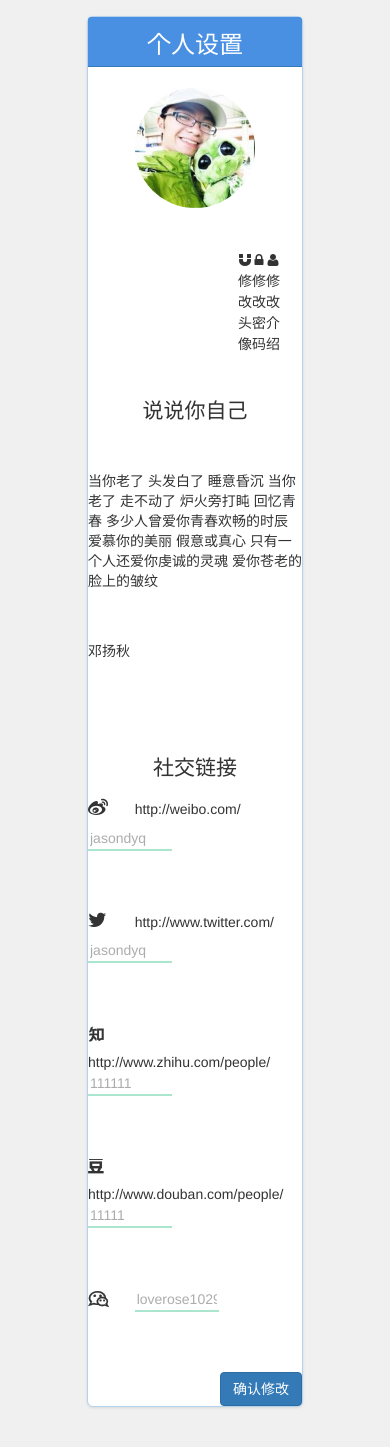
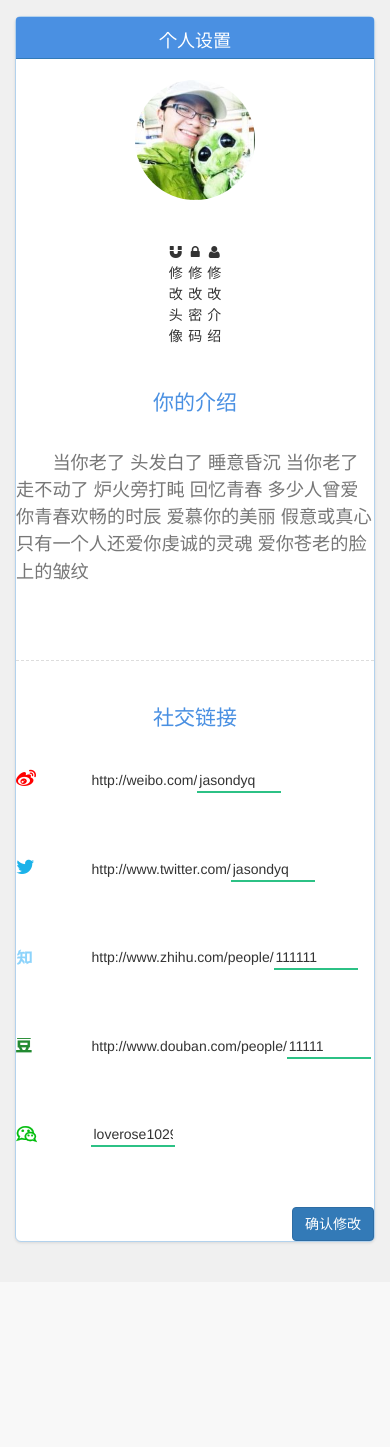
Before and after one commit to jas0ndyq/flask-me, a Flask app: page /accounts/settings in a window 390 px wide. Shown: the part 54-1501 px from the top of the page. After the commit the page ends 1298 px from the top, so only its background shows below. Run offline with Flask 2, Linux system fonts and the light colour scheme; a user stored in the database is signed in; data comes from the database, SQL or seed files in the repository; both versions use the stored data as it was after the commit; some libraries are stand-ins or nearby versions.

Commit message:
start responsive

```diff
--- a/app/static/css/test.css
+++ b/app/static/css/test.css
@@ -11,12 +11,16 @@ body {
 	margin-right: auto;
 
 }
-
+@media (max-width: 767px) {
+	.row {width: 100%;}
+}
 .myRow {
 	width: 50%;
 }
+
+
 .panel-heading {
-	height: 50px;
+	height: 3em;
 
 }
 
@@ -65,7 +69,11 @@ body {
 }
 
 p.userBody {
-	padding-bottom: 30px;
+	padding-bottom: 1.3em;
+	color: #777;
+	line-height: 1.5em;
+	font-size: 1.3em;
+	text-indent: 2em;
 }
 .form-control_media {
     border-top-width: 0px;
@@ -81,17 +89,15 @@ p.userBody {
     border-bottom-color: #2CC185;
     border-left-color: #000000;
     width: 6em;
-    opacity: 0.4;
 }
 .form-control_media:focus {
 	outline:none;
 	border-bottom-width: 2px;
 	border-bottom-color: #2CC185;
-	opacity: 1
+	opacity: 0.6
 }
 .form-control_media:hover {
 	outline:none;
-	opacity: 0.6
 }
 img.userShow {
 	width: 120px;
@@ -109,6 +115,8 @@ img.userIndexShow {
 	display: inline;
 	margin-left: 0.5em;
 	font-size: 1.5em;
+	color: #333;
+	font-weight: bold;
 }
 
 .usernameShow {
@@ -135,6 +143,7 @@ img.userIndexShow {
 	text-align: center;
 	margin-left: auto;
 	margin-right: auto;
+	transition: background .3s;
 	-webkit-flex: 1 0 10%;
 	flex: 1 0 10%;
 
@@ -160,6 +169,9 @@ img.userIndexShow {
 	display: inline-block;
 	margin: auto
 }
+
+
+
 .labelMedia {
 	width: 20%;
 	font-size: 20px;
@@ -168,6 +180,8 @@ img.userIndexShow {
 	text-align: center;
 	margin-top: 2em;
 	font-size: 1.5em;
+	margin-bottom: 1.5em;
+	color: #4a90e2;
 }
 .inner-right {
 	width: 80%;
@@ -175,13 +189,18 @@ img.userIndexShow {
 .formMedia {
 	width: 100%;
 }
+#userTitle {
+	color: #333;
+}
 .userContent {
 	max-width: 480px;
 	margin-left: auto;
-	margin-right: auto
+	margin-right: auto;
+	margin-top: 1.5em;
 }
 .indexName {
 	margin-bottom: 1.5em;
+
 }
 .indexContent {
 	border-bottom: 1px  gray;
@@ -245,3 +264,28 @@ img.userIndexShow {
 #passSet {
 	text-align: left;
 }
+#showSpan {
+  	cursor: pointer;
+}
+i.icon-weibo {
+	color: red;
+}
+i.icon-twitter {
+	color: #1BB2E9;
+}
+i.zhihu {
+	color: #8CD3FB;
+}
+i.douban {
+	color: #228A31;
+}
+i.weixin {
+	color: #00BD0C;
+}
+
+hr.hrSetting {
+	border-bottom: 0;
+	border-style: dashed;
+	border-color: #ddd;
+	width: auto;
+}
--- a/app/templates/accounts/create.html
+++ b/app/templates/accounts/create.html
@@ -8,7 +8,7 @@
 	<div class='row myRow'>
 		<div class='panel panel-primary myPanel'>
 			<div class='panel-heading'>
-				<h3 class='text-center'>注册</h3>
+				<h4 class='text-center'>注册</h4>
 			</div>
 			<div class='panel-body'>
 			<form method='POST' autocomplete="off">
--- a/app/templates/accounts/settings.html
+++ b/app/templates/accounts/settings.html
@@ -17,7 +17,7 @@
 	{% if current_user.is_authenticated() %}
 	<div class='panel panel-primary myPanel'>
 		<div class='panel-heading'>
-			<h3 class='text-center'>个人设置</h3>
+			<h4 class='text-center'>个人设置</h4>
 		</div>
 	<div class='panel-body'>
 		<div class='avatar'>
@@ -26,7 +26,7 @@
 	<div class='userSet1'>
 		<div class='userSetUper'>
 		<i class="fa icon-magnet" data-toggle="collapse" data-target="#collapseAvatar" aria-expanded="false" aria-controls="collapseExample">
-			<span  data-toggle="modal" data-target=".bs-example-modal-sm">修改头像</span>
+			<span  data-toggle="modal" data-target=".bs-example-modal-sm" id='showSpan'>修改头像</span>
 		</i>
 		<div class="modal fade bs-example-modal-sm" tabindex="-1" role="dialog" aria-labelledby="mySmallModalLabel" aria-hidden="true">
   			<div class="modal-dialog">
@@ -51,7 +51,7 @@
 
 		<div class='userPassSet'>
 			<i class="fa icon-lock">
-				<span  data-toggle="modal" data-target=".bs-example-modal-sm2">修改密码</span>
+				<span  data-toggle="modal" data-target=".bs-example-modal-sm2" id='showSpan'>修改密码</span>
 			</i>
 			<div class="modal fade bs-example-modal-sm2" tabindex="-1" role="dialog" aria-labelledby="mySmallModalLabel" aria-hidden="true">
   			<div class="modal-dialog">
@@ -89,29 +89,28 @@
 		{% if user_content %}
 		<div class='userPassSet'>
 			<i class="fa icon-user">
-				<span   data-toggle="modal" data-target=".bs-example-modal-sm1">修改介绍</span>
+				<span   data-toggle="modal" data-target=".bs-example-modal-sm1" id='showSpan'>修改介绍</span>
 			</i>
 		</div>
 		{% endif %}
 	</div>
 
 		<div class='userSet'>
-		<p class='titleSet'>说说你自己</p>
+		<p class='titleSet'>
+		{% if not user_content %}
+			说说你自己
+		{% else %}
+			你的介绍
+		{% endif %}
+		</p>
 		<form method='POST' type='text'>
 		{{ form.csrf_token }}
-		<div class='form-group'>
-			<label for='content-box'></label>
-		</div>
+
 		{% if user_content %}
 		<div>
-			<p>{{ user_content.body }}</p> <br>
+			<p class='userBody'>{{ user_content.body }}</p> <br>
 		</div>
-		<br>
-		{% if user.nickname %}
-		<div>
-			<p>{{user.nickname}}</p>
-		</div>
-		{% endif %}
+
 		<div class="modal fade bs-example-modal-sm1" tabindex="-1" role="dialog" aria-labelledby="mySmallModalLabel" aria-hidden="true">
   			<div class="modal-dialog">
     			<div class="modal-content">
@@ -122,7 +121,11 @@
 				<div class='modal-body'>
 					<div class='form-group'>
 						<label for='nickname'>你的大名</label>
-						{{form.nickname(type='text', class_='form-control', id='nickname')}}
+						{% if user.nickname %}
+						{{form.nickname(type='text', class_='form-control', id='nickname', value=user.nickname)}}
+						{% else %}
+						{{form.nickname(type='text', class_='form-control', id='nickname', placeholder='写出你的大名or小名～，让我们认识你')}}
+						{% endif %}
 					</div>
 					<div class='form-group'>
 						<label for='content-box'>告诉我们关于你</label>
@@ -141,14 +144,17 @@
 		{% else %}
 		<div class='form-group'>
 			<label for='nickname'>你的大名</label>
-			{{form.nickname(type='text', class_='form-control', id='nickname')}}
+			{% if not user.nickname %}
+			{{form.nickname(type='text', class_='form-control', id='nickname', placeholder='记得写你的名字啊～就像考试那样')}}
+			{% else %}
+			{{form.nickname(type='text', class_='form-control', id='nickname', value=user.nickname)}}
+			{% endif %}
 		</div>
 		<div class='form-group'>
 				<label for='content-box'>告诉我们关于你</label>
 				<textarea type='text' rows='3' name='contentbox' class='form-control' id='content-box' placeholder='在这里介绍你自己'></textarea>
 		</div>
 		{% endif %}
-		<br>
 		{% if not user_content %}
 		<div class='signButton'>
 			<button type='submit' class='btn btn-primary'>
@@ -157,7 +163,7 @@
 		</div>
 		{% endif %}
 		</form>
-		<br>
+		<hr class='hrSetting'>
 		<p class='titleSet'>社交链接</p>
 		<form method='POST' class='form-inline'>
 		{{form_media.csrf_token}}
@@ -172,17 +178,17 @@
 		</div>
 		<br><br>
 		<div class='form-group formMedia'>
-			<label for='content-zhihu' class='labelMedia'><i class="icon iconfont">&#xe6d1;</i></label>
+			<label for='content-zhihu' class='labelMedia'><i class="icon iconfont zhihu">&#xe6d1;</i></label>
 			<span class='inner-right'>http://www.zhihu.com/people/{{ form_media.zhihu(type='text', class_='form-control_media', id='content-zhihu', value=user_media.zhihu) }}</span>
 		</div>
 		<br><br>
 		<div class='form-group formMedia'>
-			<label for='content-douban' class='labelMedia'><i class='icon iconfont'>&#xe633;</i></label>
+			<label for='content-douban' class='labelMedia'><i class='icon iconfont douban'>&#xe633;</i></label>
 			http://www.douban.com/people/{{ form_media.douban(type='text', class_='form-control_media', id='content-douban', value=user_media.douban) }}
 		</div>
 		<br><br>
 		<div class='form-group formMedia'>
-			<label for='content-weixin' class='labelMedia'><i class='icon iconfont'>&#xe628;</i></label>
+			<label for='content-weixin' class='labelMedia'><i class='icon iconfont weixin'>&#xe628;</i></label>
 			{{ form_media.weixin(type='text', class_='form-control_media', id='content-weixin', value=user_media.weixin, placeholder='输入微信号') }}
 		</div>
 		<br><br>
--- a/app/templates/index.html
+++ b/app/templates/index.html
@@ -1,5 +1,6 @@
 {% extends 'layout.html' %}
 {% from "other.html" import test %}
+{% block content %}
 
 <head>
 	<title>Me-首页</title>
@@ -7,7 +8,6 @@
 </head>
 
 
-{% block content %}
 <div class='container myContent'>
 	{% if index_show %}
 	{% for piece in pieces_data %}
--- a/app/templates/layout.html
+++ b/app/templates/layout.html
@@ -6,6 +6,7 @@
         <link rel="stylesheet" href='/static/css/iconfont.css'>
         <script src="http://cdn.bootcss.com/jquery/1.11.2/jquery.min.js"></script>
         <script src="/static/js/bootstrap.min.js"></script>
+        <meta name="viewport" content="width=device-width, initial-scale=1, maximum-scale=1, user-scalable=no">
 
 </head>
 
@@ -27,7 +28,7 @@
       <ul class="nav navbar-nav">
         <li><a href='/'>Me-首页</a></li>
         {% if current_user.is_authenticated() %}
-        <li><a href={{ '/user/%s' % current_user.username }}>我</a></li>
+        <li><a href={{ '/user/%s' % current_user.id }}>我</a></li>
         <li><a href='/accounts/settings'>Me-账户设置</a></li>
         <li><a href='/signout'>Me-注销</a></li>
         {% else %}
--- a/app/templates/other.html
+++ b/app/templates/other.html
@@ -4,7 +4,7 @@
 	<div class='row'>
 	<div class='panel panel-primary myPanel'>
 		<div class='panel-heading'>
-			<h3 class='text-center'>{{ var.date_string }}</h3>
+			<h4 class='text-center'>{{ var.date_string }}</h4>
 		</div>
 		<div class='panel-body indexPanel'>
 
@@ -12,8 +12,8 @@
 			{% for i in var.pieces %}
 			<div class='indexContent'>
 			<div class='indexName'>
-				<a href='/user/{{i.user_name}}' id='indexUrl'><img src='/upload/{{ i.user.avatar }}' class='img-responsive img-circle userIndexShow' alt='avatar' ></a>
-				<a href='/user/{{i.user_name}}'  id='indexUrl'>
+				<a href='/user/{{i.user.id}}' id='indexUrl'><img src='/upload/{{ i.user.avatar }}' class='img-responsive img-circle userIndexShow' alt='avatar' ></a>
+				<a href='/user/{{i.user.id}}'  id='indexUrl'>
 				<p class='userIndexName'>
 					{% if i.user.nickname %}
 						{{i.user.nickname}}
--- a/app/templates/signin.html
+++ b/app/templates/signin.html
@@ -7,7 +7,7 @@
 	<div class='row myRow'>
 		<div class='panel panel-primary myPanel'>
 			<div class='panel-heading'>
-				<h3 class='text-center'>登录</h3>
+				<h4 class='text-center'>登录</h4>
 			</div>
 			<div class='panel-body'>
 			<form method='POST' autocomplete="off">
--- a/app/views.py
+++ b/app/views.py
@@ -45,8 +45,8 @@ def signin():
 		if user.is_correct_password(form.password.data):
 			login_user(user)
 			username = current_user.username
-			location = '/user/%s' % username
-			return redirect(location)
+			#location = '/user/%s' %
+			return redirect('/')
 		else:
 			return redirect('/signin')
 	return render_template('signin.html', form=form)
@@ -118,9 +118,9 @@ def show():
 				user = current_user
 				)
 			db.session.add(new_content)
+			user.nickname = form.nickname.data
 			db.session.commit()
-		#return new_content
-			return redirect('/')
+			return redirect('accounts/settings')
 		else:
 			user.nickname = form.nickname.data
 			db.session.commit()
@@ -199,21 +199,21 @@ def uploaded_file(filename):
     	return send_from_directory(app.config['UPLOAD_FOLDER'],
                                filename)
 
-@app.route('/user/<username>', methods=['GET'])
-def show_user(username):
-	user = User.query.filter_by(username=username).first_or_404()
+@app.route('/user/<int:id>', methods=['GET'])
+def show_user(id):
+	user = User.query.filter_by(id=id).first_or_404()
 	user_avatar = user.avatar
 	if user == None:
 		return redirect('/404')
-	user_media = Media.query.filter_by(user_name=username).first()
-	user_content = Content.query.filter_by(user_name=username).order_by(Content.pub_date.desc()).first()
+	user_media = Media.query.filter_by(user_name=user.username).first()
+	user_content = Content.query.filter_by(user_name=user.username).order_by(Content.pub_date.desc()).first()
 	vote_stat = ''
 	if current_user.is_authenticated() and user_content:
 		vote_stat = VoteStat.query.filter_by(user_id=current_user.id, content_id=user_content.id).first()
 	return render_template('/user.html',
 		user_content=user_content,
 		user_media=user_media,
-		username=username,
+		id = id,
 		user = user,
 		vote_stat = vote_stat
 		)
```
Also changed, not shown: app/templates/user.html (+14 -6 lines), db/me.db, 1 other file.
